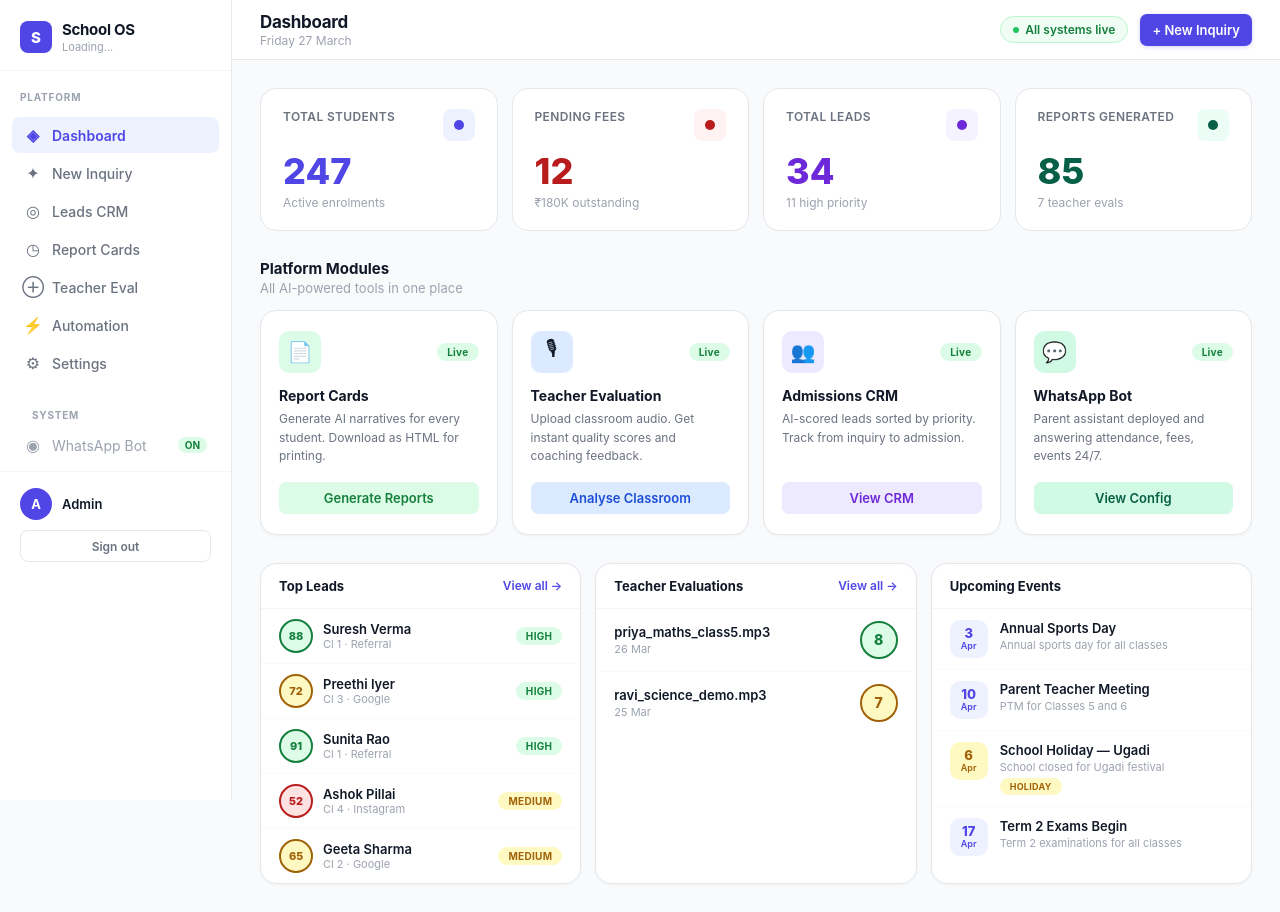
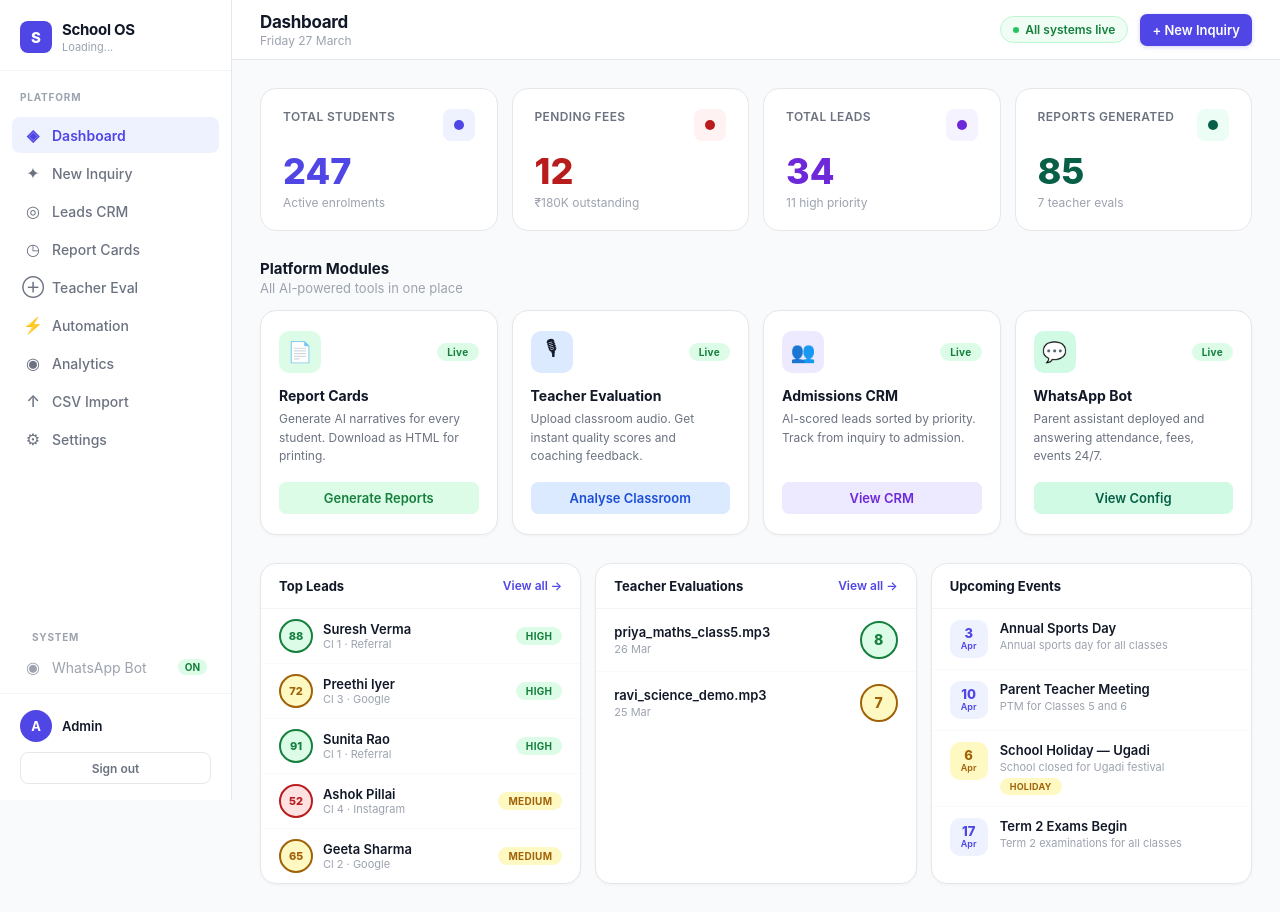
Before and after one commit to PranixQuick/School-OS, a Next.js app: page /dashboard in a window 1280 px wide. Built offline with nearby package versions, Linux system fonts and the light colour scheme; no server answers.

Commit message:
Update Layout.tsx

```diff
--- a/components/Layout.tsx
+++ b/components/Layout.tsx
@@ -19,6 +19,8 @@ const NAV: NavItem[] = [
   { href: '/report-cards', label: 'Report Cards', icon: '◷' },
   { href: '/teacher-eval', label: 'Teacher Eval', icon: '⊕' },
   { href: '/automation', label: 'Automation', icon: '⚡' },
+  { href: '/analytics', label: 'Analytics', icon: '◉' },
+  { href: '/import', label: 'CSV Import', icon: '↑' },
   { href: '/settings', label: 'Settings', icon: '⚙' },
 ];
 
@@ -82,7 +84,7 @@ export default function Layout({ children, title, subtitle, actions }: LayoutPro
           </div>
         )}
 
-        <div style={{ padding: '4px 0' }}>
+        <div style={{ padding: '4px 0', flex: 1, overflowY: 'auto' }}>
           <div className="sidebar-section-label">Platform</div>
           <nav className="sidebar-nav">
             {NAV.map(item => (
@@ -114,7 +116,9 @@ export default function Layout({ children, title, subtitle, actions }: LayoutPro
             <div className="sidebar-avatar">{session?.userName?.charAt(0) ?? 'A'}</div>
             <div style={{ flex: 1, minWidth: 0 }}>
               <div className="sidebar-user-name">{session?.userName ?? 'Admin'}</div>
-              <div className="sidebar-user-role" style={{ overflow: 'hidden', textOverflow: 'ellipsis', whiteSpace: 'nowrap' }}>{session?.userEmail ?? ''}</div>
+              <div className="sidebar-user-role" style={{ overflow: 'hidden', textOverflow: 'ellipsis', whiteSpace: 'nowrap', fontSize: 11 }}>
+                {session?.userEmail ?? ''}
+              </div>
             </div>
           </div>
           <button
```
